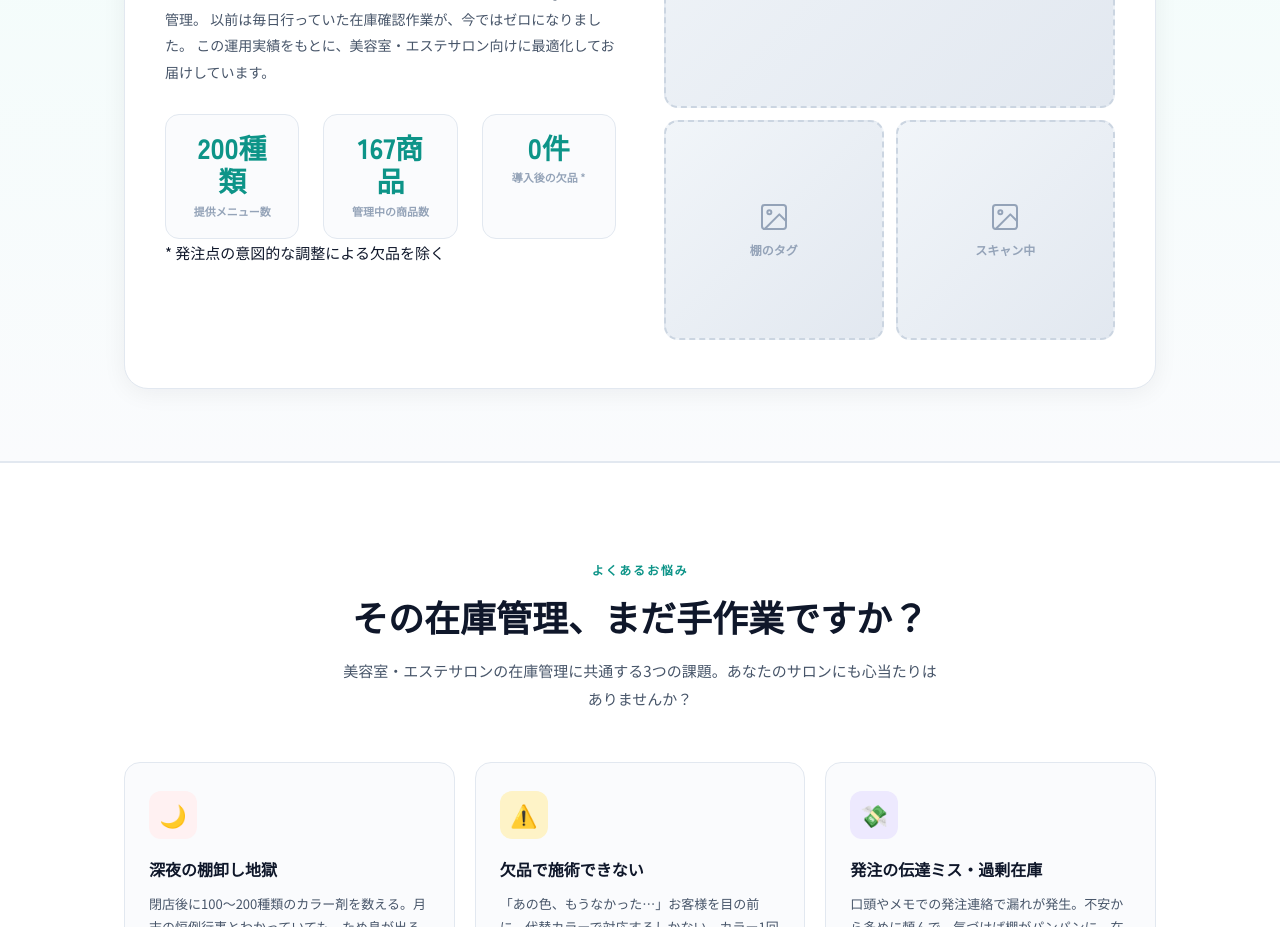
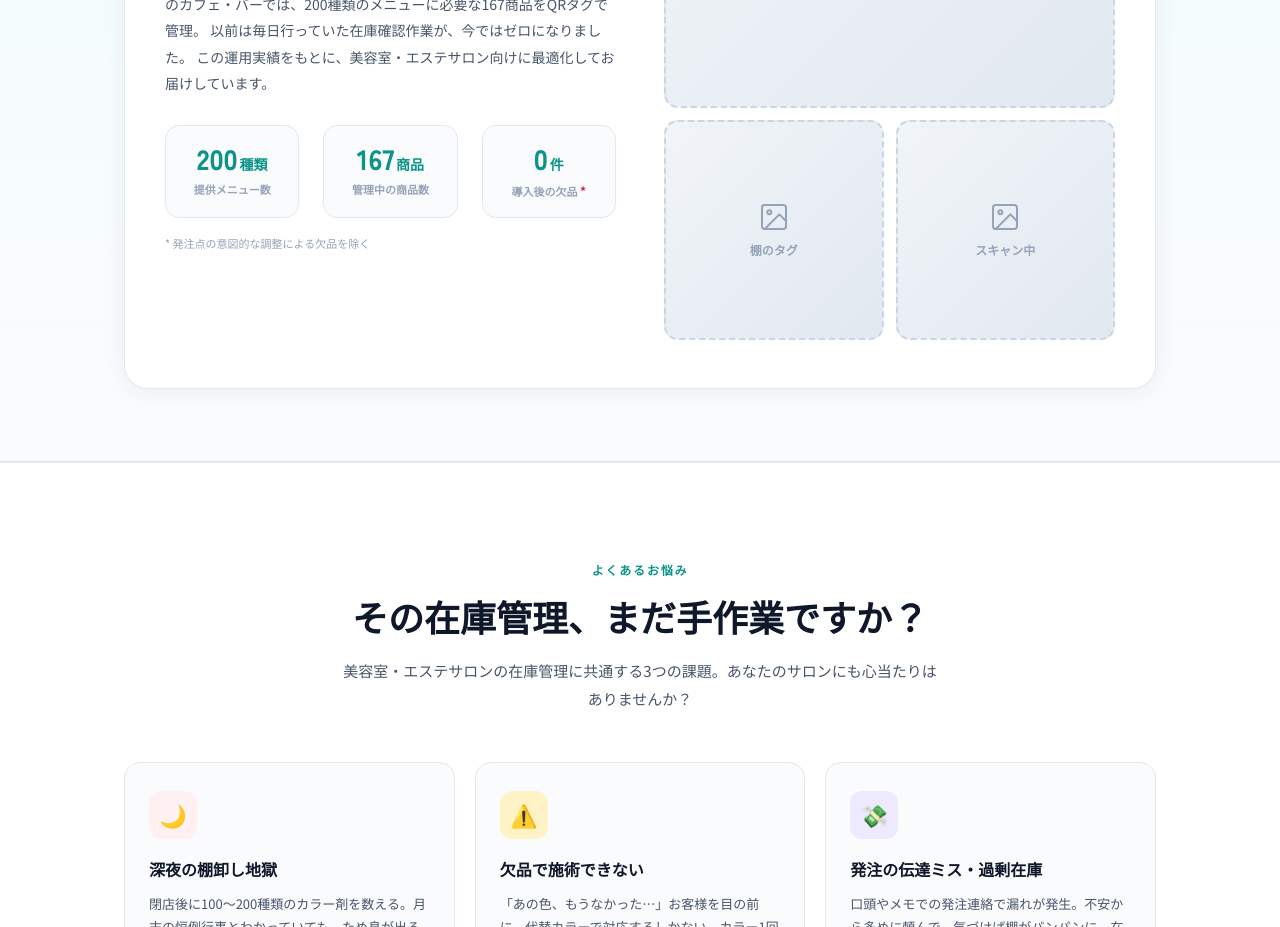
Before and after one commit to jsksrank/qr-order-demo, a Next.js app: page / in a window 1280 px wide. Shown: the part 1080-2007 px from the top of the page. Built offline with nearby package versions, Linux system fonts and the light colour scheme.

Commit message:
Update landing.css

```diff
--- a/app/landing.css
+++ b/app/landing.css
@@ -240,6 +240,9 @@ html { scroll-behavior: smooth; }
   font-size: 28px; font-weight: 900; color: #0d9488; line-height: 1.2;
 }
 .proof-stat-label { font-size: 11px; color: #94a3b8; font-weight: 600; margin-top: 4px; }
+.proof-stat-unit { font-size: 14px; font-weight: 700; margin-left: 2px; }
+.proof-stat-note { color: #e11d48; font-size: 12px; font-weight: 700; }
+.proof-footnote { font-size: 11px; color: #94a3b8; margin-top: 16px; }
 .proof-photos { display: flex; flex-direction: column; gap: 12px; }
 .proof-photo-main { border-radius: 16px; overflow: hidden; }
 .proof-photos-sub { display: grid; grid-template-columns: 1fr 1fr; gap: 12px; }
```
